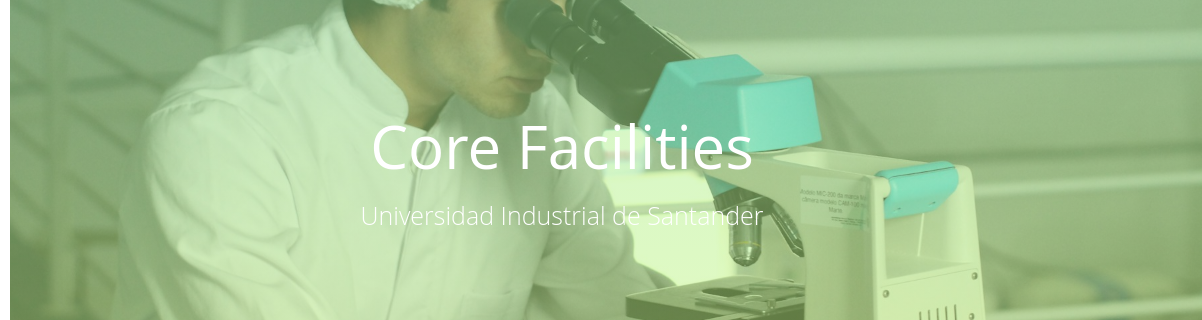
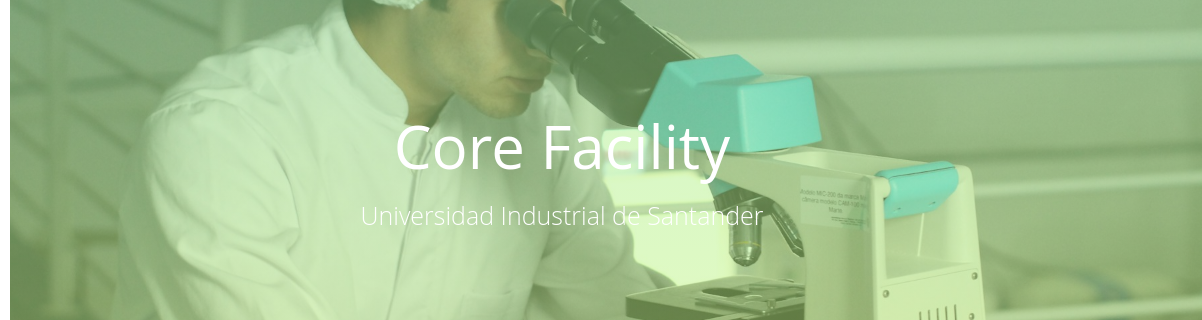
Before and after one commit to sepulveda272/ProyectoLeidy, a plain HTML site: page Frontend/Inicio/index.html in a window 1280 px wide. Shown: the part 220-540 px from the top of the page, 78-1280 px from the left. Drawn offline with nearby package versions, Linux system fonts and the light colour scheme.

Commit message:
feat: :sparkles: mas detallitos agregados

```diff
--- a/Frontend/Inicio/index.html
+++ b/Frontend/Inicio/index.html
@@ -6,7 +6,7 @@
     <meta name="viewport" content="width=device-width, initial-scale=1.0">
     <meta http-equiv="X-UA-Compatible" content="ie=edge">
     <link rel="shortcut icon" href="../img/Logotipo_UIS.png" type="image/x-icon">
-    <title>Core facilities</title>
+    <title>Core Facility</title>
     <link href="https://cdn.jsdelivr.net/npm/bootstrap@5.3.0/dist/css/bootstrap.min.css" rel="stylesheet" integrity="sha384-9ndCyUaIbzAi2FUVXJi0CjmCapSmO7SnpJef0486qhLnuZ2cdeRhO02iuK6FUUVM" crossorigin="anonymous">
     <link rel="stylesheet" href="https://cdn.jsdelivr.net/npm/bootstrap-icons@1.10.5/font/bootstrap-icons.css">
     <link rel="stylesheet" href="../css/sideBar.css">
@@ -23,7 +23,7 @@
                     <img src="https://www.universidadesonline.com.co/logos/original/logo-universidad-industrial-de-santander.png" alt="">
                 </span>
                 <div class="text logo-text">
-                    <span class="name">Core facilities</span>
+                    <span class="name">Core Facility</span>
                     <span class="profession">UIS</span>
                 </div>
             </div>
@@ -95,7 +95,7 @@
                 <a href="#footer">Lenguajes</a>
         </nav>-->
         <div class="contenedor head">
-            <h1 class="titulo">Core Facilities</h1>
+            <h1 class="titulo">Core Facility</h1>
             <p class="copy">Universidad Industrial de Santander</p>
         </div>
     </header>
```
Also changed, not shown: Frontend/Enfermeria/index.html (+2 -2 lines), Frontend/Fisioterapia/index.html (+2 -2 lines), Frontend/Medicina/index.html (+2 -2 lines), Frontend/Microbiologia/index.html (+2 -2 lines), Frontend/Nutricion/index.html (+2 -2 lines).
